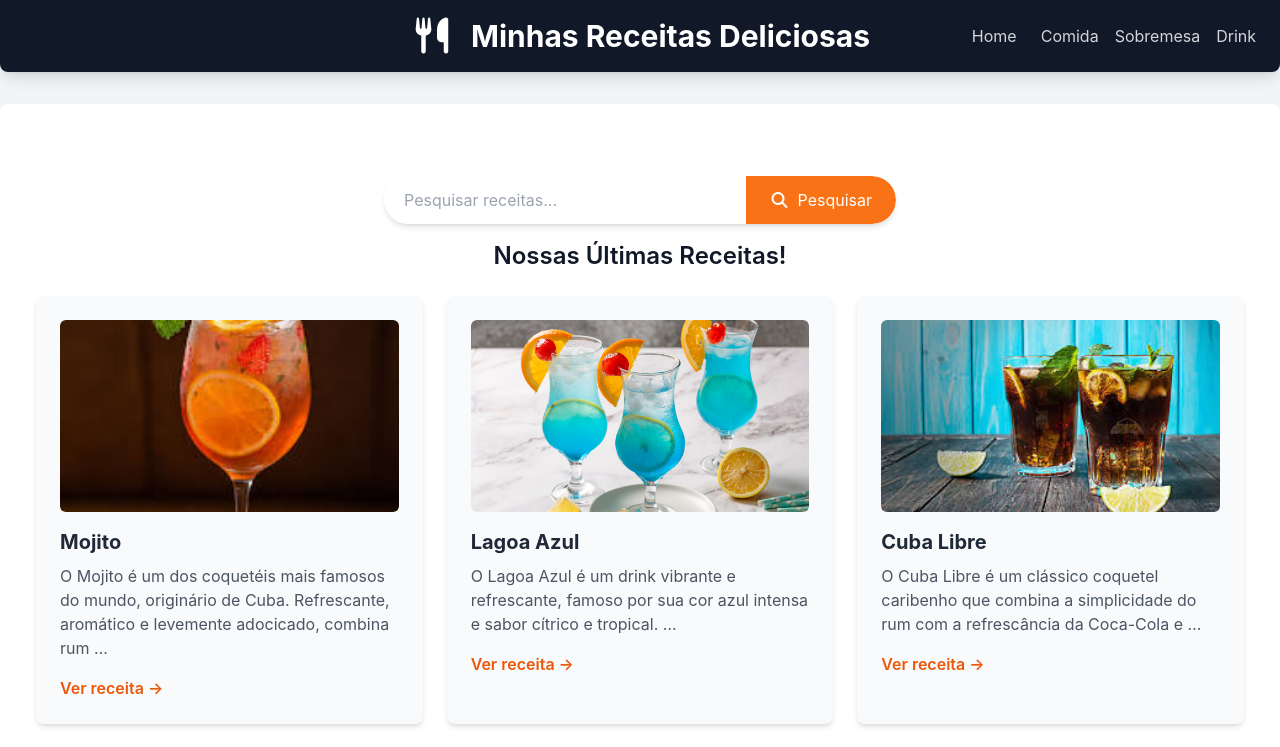
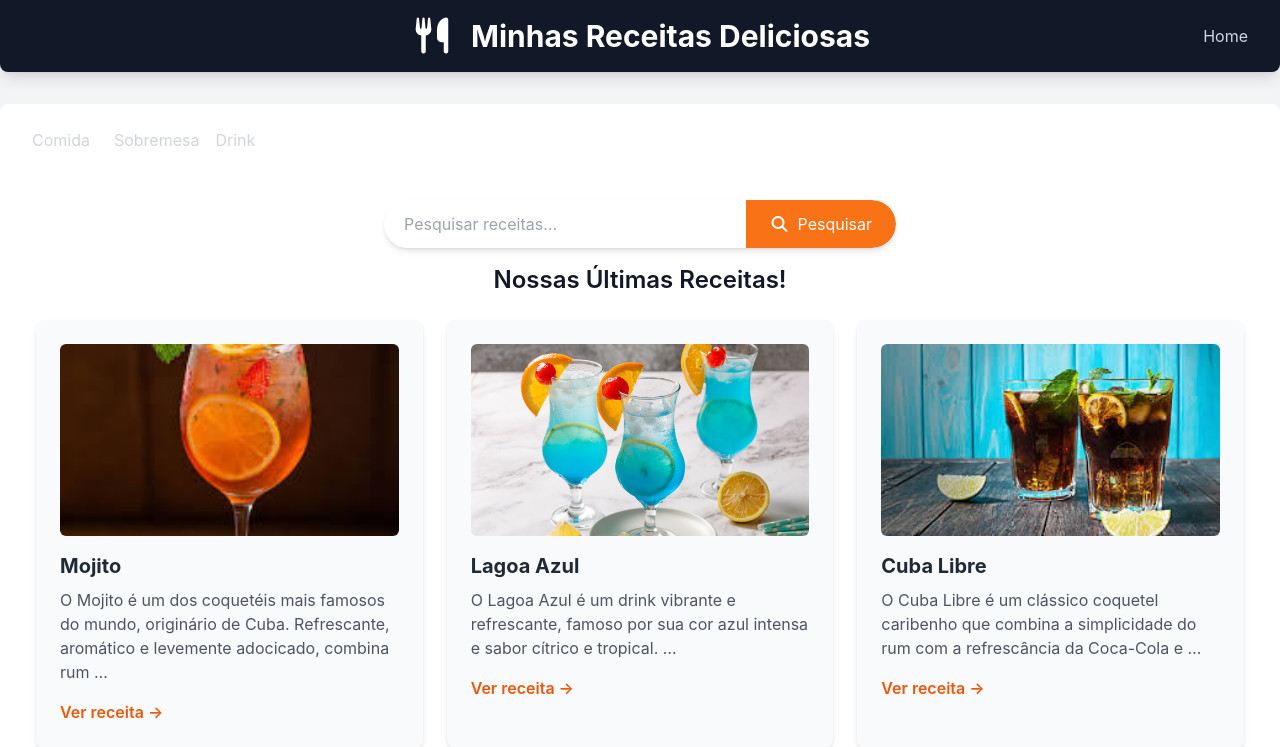
Before and after one commit to Emmanuelf21/django-aula2, a Django app: page /receitas/ in a window 1280 px wide. Shown: the top 747 px of the page. Run offline with Django 5.2, Linux system fonts and the light colour scheme; data comes from the database, SQL or seed files in the repository; both versions use the stored data as it was after the commit; some libraries are stand-ins or nearby versions.

Commit message:
link na home

```diff
--- a/receitas/templates/receitas/base.html
+++ b/receitas/templates/receitas/base.html
@@ -42,13 +42,14 @@ a página terá um fundo cinza claro e texto cinza escuro.-->
 
             <nav class="ml-auto relative z-10 flex space-x-4">
                 <a href="{% url 'home' %}" class="text-gray-300 hover:text-white mx-2">Home</a>
-                <a href="{% url 'home' %}?categoria=comida" class="text-gray-300 hover:text-white mx-2">Comida</a>
+                <!-- <a href="{% url 'home' %}?categoria=comida" class="text-gray-300 hover:text-white mx-2">Comida</a>
                 <a href="{% url 'home' %}?categoria=sobremesa" class="text-gray-300 hover:text-white mx-2">Sobremesa</a>
-                <a href="{% url 'home' %}?categoria=drink" class="text-gray-300 hover:text-white mx-2">Drink</a>
+                <a href="{% url 'home' %}?categoria=drink" class="text-gray-300 hover:text-white mx-2">Drink</a> -->
             </nav>
         </div>
     </header>
     <main class="container mx-auto p-6 mt-8 bg-white rounded-lg shadow-md">
+
         {% block content %}{% endblock %}
     </main>
     <!-- Rodapé da página -->
--- a/receitas/templates/receitas/home.html
+++ b/receitas/templates/receitas/home.html
@@ -5,7 +5,11 @@ a página terá um fundo cinza claro e texto cinza escuro.-->
 {% block title %}Home - Minhas Receitas{% endblock %}
 
 {% block content %}
-
+<nav class="ml-auto relative z-10 flex space-x-4">
+    <a href="{% url 'home' %}?categoria=comida" class="text-gray-300 hover:text-orange-600 mx-2">Comida</a>
+    <a href="{% url 'home' %}?categoria=sobremesa" class="text-gray-300 hover:text-orange-600 mx-2">Sobremesa</a>
+    <a href="{% url 'home' %}?categoria=drink" class="text-gray-300 hover:text-orange-600 mx-2">Drink</a>
+</nav>
 <section class="container mx-auto mt-8 p-4 flex justify-center">
     <form method="get" action="{% url 'pesquisar_receitas' %}"
         class="w-full max-w-lg flex bg-white rounded-full shadow-md overflow-hidden">
```
Also changed, not shown: db.sqlite3, media/receitas/images/cubalibre.jfif (added), media/receitas/images/lagoa_azul.jpg (added), media/receitas/images/mojito.jfif (added).
